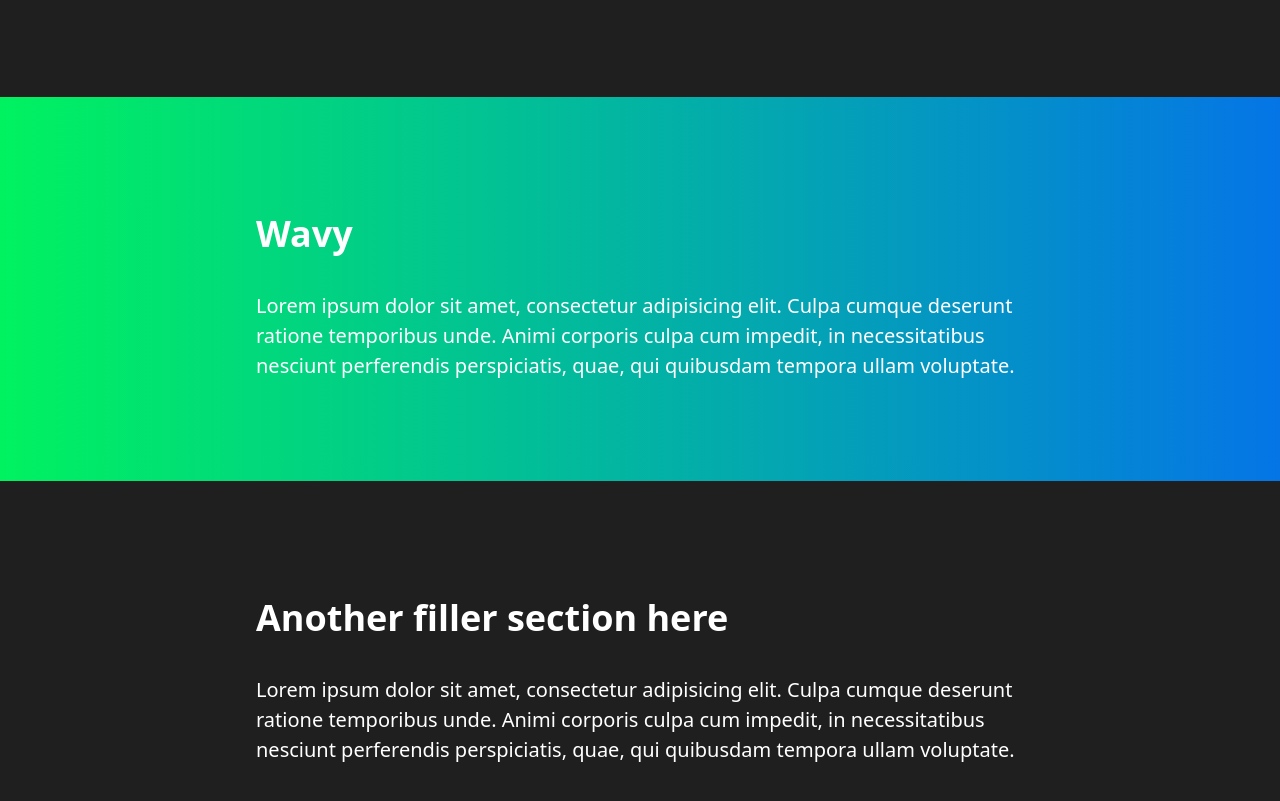
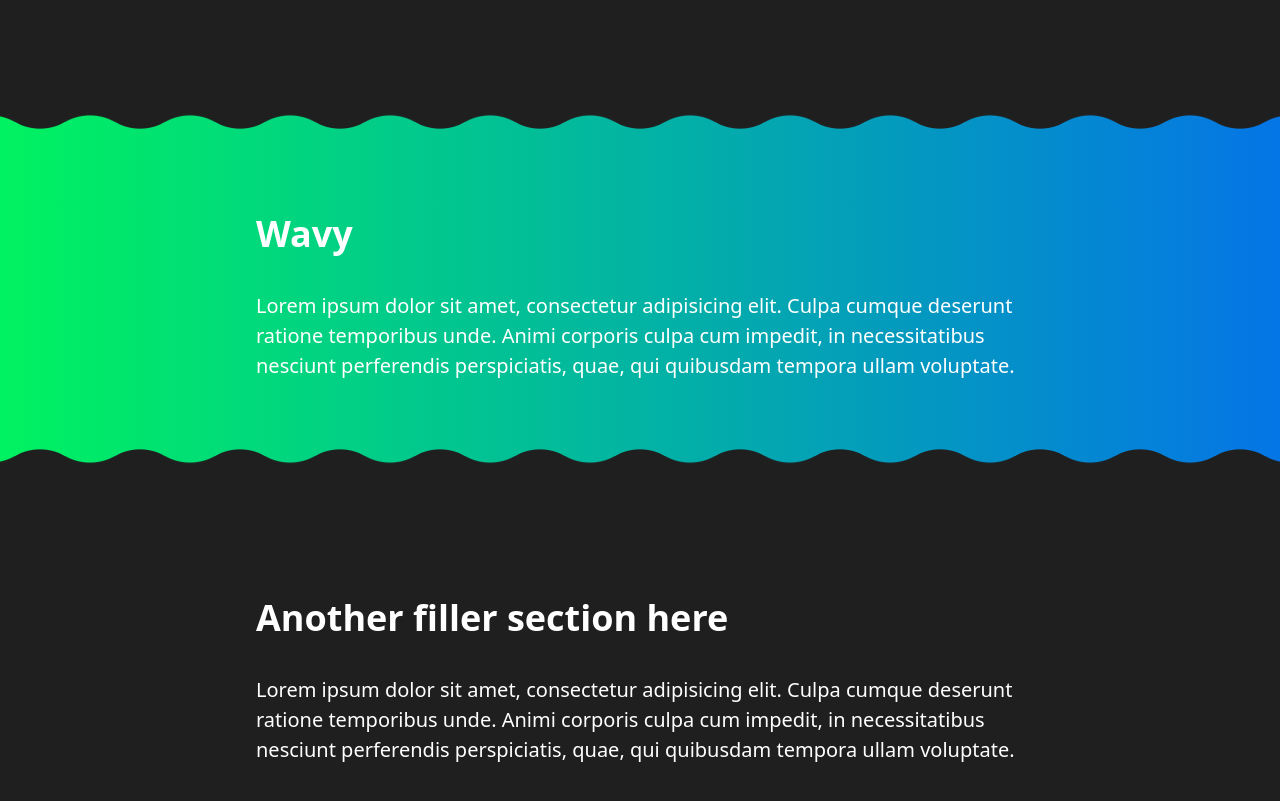
Before and after one commit to Annie-Huang/creative-section-shapes, a website: page index.html in a window 1280 px wide. Shown: the part 1574-2375 px from the top of the page. Drawn offline with Linux system fonts and the light colour scheme.

Commit message:
Getting the wavy shape from https://css-generators.com/wavy-shapes/

```diff
--- a/Note.txt
+++ b/Note.txt
@@ -4,6 +4,9 @@ https://github.com/kevin-powell/creative-section-shapes
 https://github.com/Annie-Huang/creative-section-shapes
 
 https://yqnn.github.io/svg-path-editor/     <-- to create assets/triangle.svg
+
+https://css-generators.com/
+https://css-generators.com/wavy-shapes/
 -------------------------------------------------------------------------
 
 <svg xmlns="http://www.w3.org/2000/svg" viewBox="0 0 10 5" preserveAspectRatio="none">
--- a/style.css
+++ b/style.css
@@ -113,4 +113,16 @@ section {
 
 .wavy {
   background: linear-gradient(to right, #00f260, #0575e6);
+
+  /* From https://css-generators.com/wavy-shapes/ */
+  --mask: radial-gradient(50.39px at 50% 68.75px, #000 99%, #0000 101%)
+      calc(50% - 50px) 0/100px 51% repeat-x,
+    radial-gradient(50.39px at 50% -43.75px, #0000 99%, #000 101%) 50% 25px/100px
+      calc(51% - 25px) repeat-x,
+    radial-gradient(50.39px at 50% calc(100% - 68.75px), #000 99%, #0000 101%)
+      calc(50% - 50px) 100%/100px 51% repeat-x,
+    radial-gradient(50.39px at 50% calc(100% + 43.75px), #0000 99%, #000 101%)
+      50% calc(100% - 25px) / 100px calc(51% - 25px) repeat-x;
+  -webkit-mask: var(--mask);
+  mask: var(--mask);
 }
```
